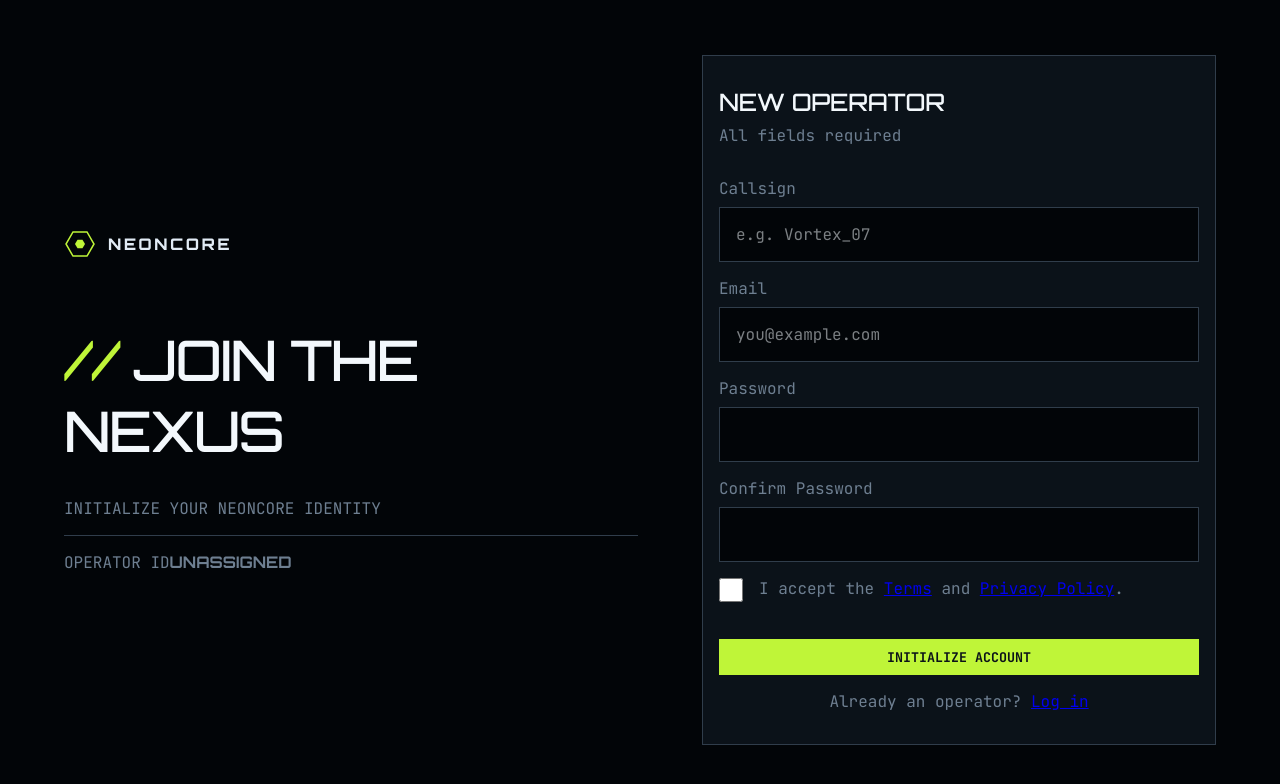
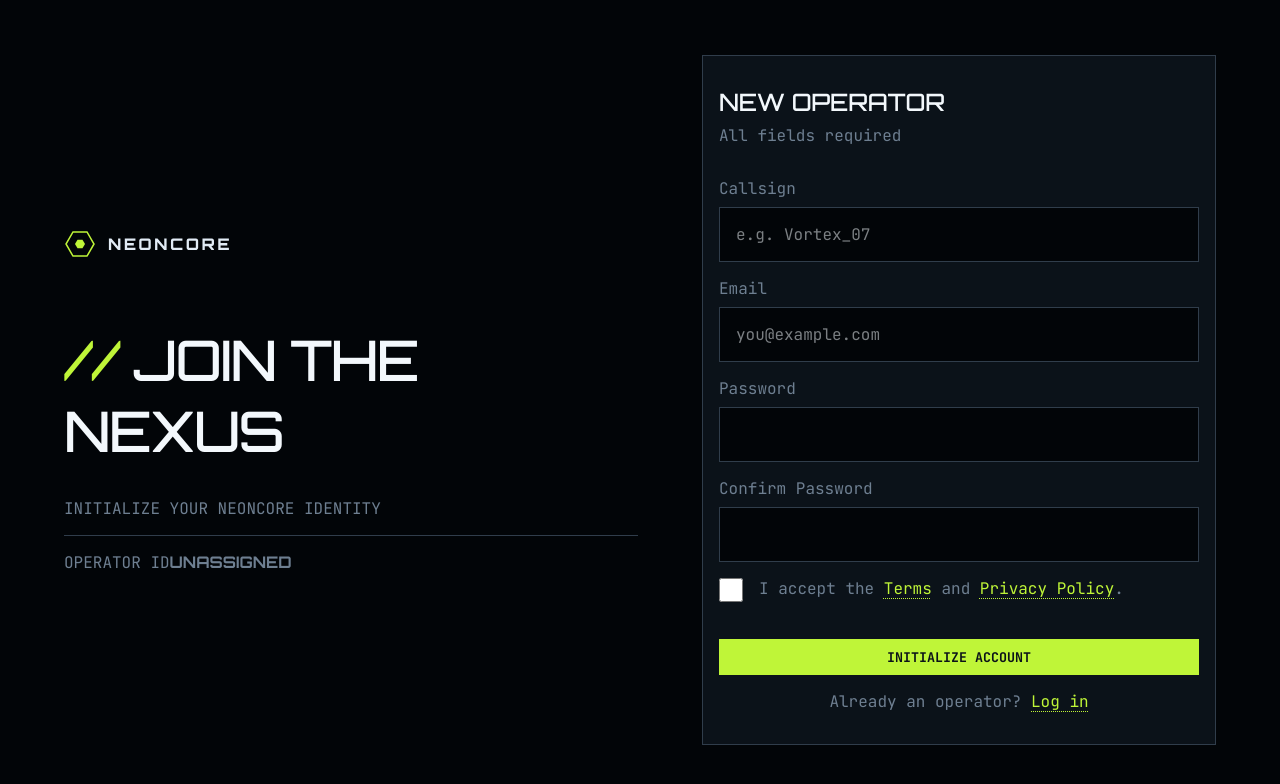
Before and after one commit to jkaps9/gamer-sign-up-form, a React (Vite) app: page / in a window 1280 px wide. Shown: the top 784 px of the page. Built offline with nearby package versions, Linux system fonts and the light colour scheme.

Commit message:
fix(Styles): enhance link styling with dotted underline and hover effect

```diff
--- a/src/styles/index.css
+++ b/src/styles/index.css
@@ -114,6 +114,15 @@ p {
   margin: 0;
 }
 
+a {
+  color: var(--accent);
+  text-decoration-style: dotted;
+  text-underline-offset: 4px;
+  text-decoration-thickness: 1px;
+  &:hover {
+    color: var(--text-h);
+  }
+}
 .btn {
   background-color: var(--accent);
   border: 1px solid var(--accent-border);
```
